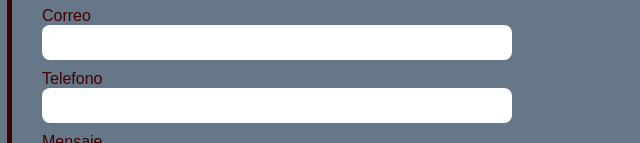
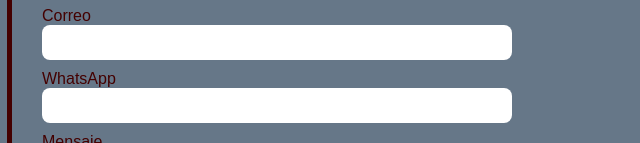
Before and after one commit to fraguival/food, a plain HTML site: page contacto.html in a window 1280 px wide. Shown: the part 657-800 px from the top of the page, 618-1258 px from the left. Drawn offline with Linux system fonts and the light colour scheme.

Commit message:
Update contacto.html

```diff
--- a/contacto.html
+++ b/contacto.html
@@ -71,7 +71,7 @@
                   <input type="text" class="formulario__input-txt" name="nombre">
                   <label for="" class="formulario__label">Correo</label>
                   <input type="text" class="formulario__input-txt" name="correo">
-                  <label for="" class="formulario__label">Telefono</label>
+                  <label for="" class="formulario__label">WhatsApp</label>
                   <input type="text" class="formulario__input-txt" name="telefono">
                   <label for="" class="formulario__label">Mensaje</label>
                   <textarea name="mensaje" class="formulario__textarea"></textarea>
```
